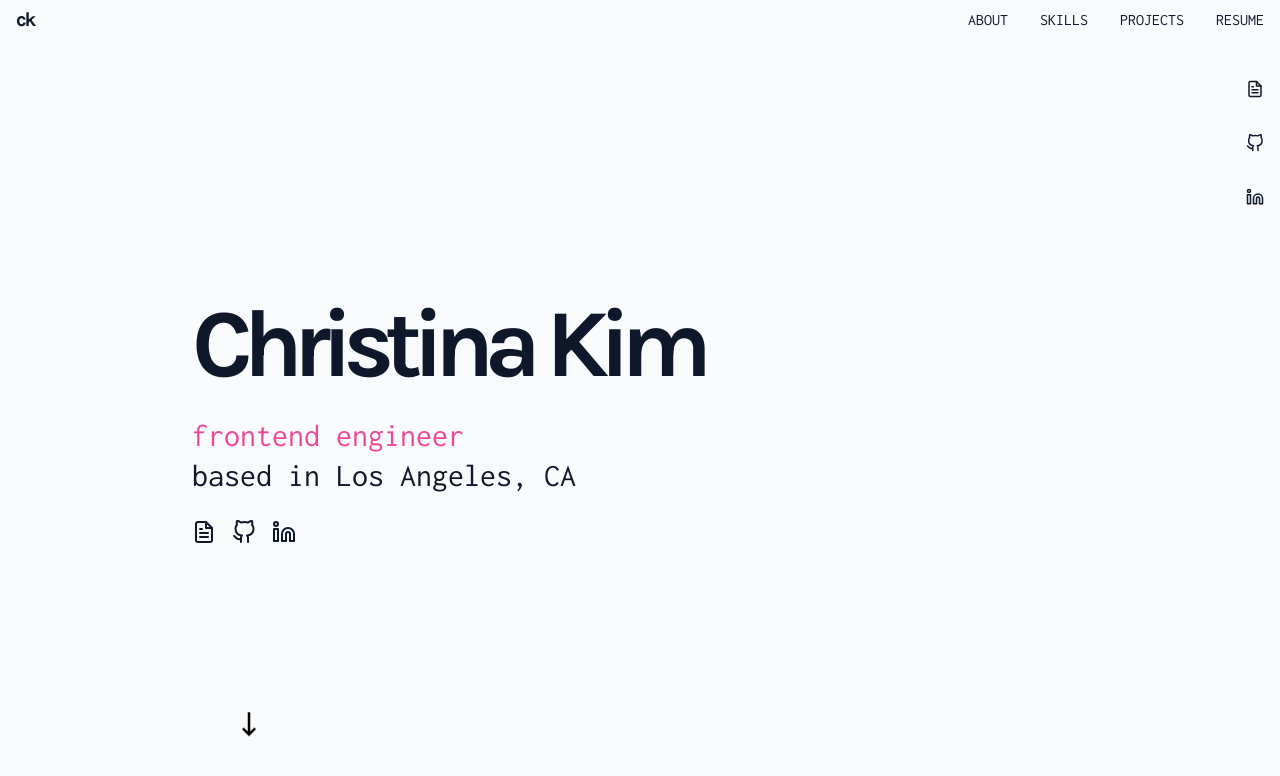
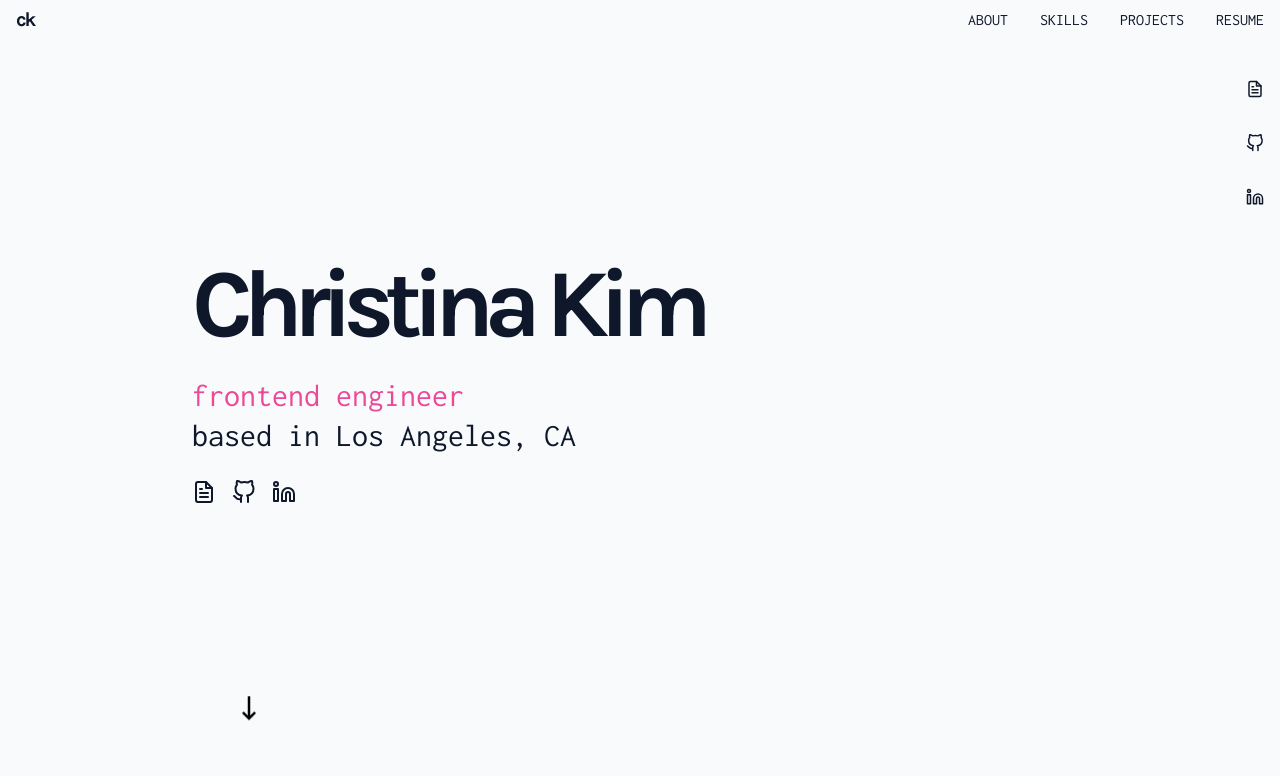
Before and after one commit to chk-yourself/portfolio, a Next.js app: page / in a window 1280 px wide. Shown: the top 776 px of the page. Built offline with nearby package versions, Linux system fonts and the light colour scheme.

Commit message:
restyle Hero

```diff
--- a/src/containers/Hero/Hero.tsx
+++ b/src/containers/Hero/Hero.tsx
@@ -5,7 +5,7 @@ import Icon from '@/components/Icon';
 
 const Hero = () => {
   return (
-    <HomeSection id="hero" className="relative min-h-[calc(100vh_-_40px)] py-0">
+    <HomeSection id="hero" className="relative min-h-full py-0">
       <h1 className="mb-6 pt-10 text-6xl font-bold tracking-tightest sm:text-7xl md:text-8xl">
         Christina Kim
       </h1>
@@ -54,7 +54,7 @@ const Hero = () => {
         </li>
       </ul>
       <div className="pt-10">
-        <div className="absolute bottom-16 left-[5%] w-min -rotate-90 transform leading-none">
+        <div className="absolute bottom-8 left-[5%] w-min -rotate-90 transform leading-none md:bottom-0">
           <svg
             xmlns="http://www.w3.org/2000/svg"
             width="24"
--- a/src/containers/Projects/ProjectModalContent.tsx
+++ b/src/containers/Projects/ProjectModalContent.tsx
@@ -39,7 +39,7 @@ const ProjectModalContent = ({
         </a>
       )*/}
       {(tags?.tech || tags?.other) && (
-        <ul className="flex flex-wrap justify-center gap-[0.375rem] text-[0.7rem] leading-none md:text-xs">
+        <ul className="flex max-w-[600px] flex-wrap justify-center gap-[0.375rem] text-[0.7rem] leading-none md:text-xs">
           {tags.tech &&
             tags.tech.map((tag) => (
               <Tag
```
